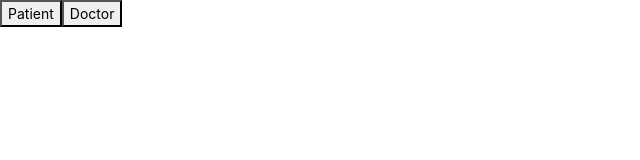
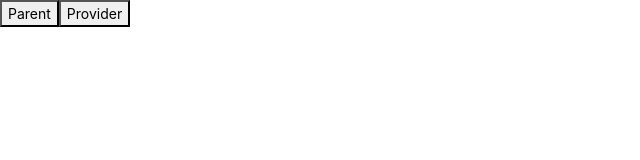
Before and after one commit to aaronw4/Immunization-Front-End, a React (Create React App) app in the folder immutrack/: page /login in a window 1280 px wide. Shown: the top 160 px of the page, without its empty margins (0-640 px from the left). Built offline with nearby package versions, Linux system fonts and the light colour scheme.

Commit message:
formik and redux working together - needs validation and styling

```diff
--- a/immutrack/src/components/login/Login.js
+++ b/immutrack/src/components/login/Login.js
@@ -1,12 +1,12 @@
 import React from "react";
+import { connect } from "react-redux";
 import { axiosWithAuth } from "../../utils/axiosWithAuth";
 import { Form, Field, withFormik } from "formik";
 import * as Yup from "yup";
 // import Header from '../base/Header'
 // import Footer from '../base/Footer'
 
-const Login = props => {
-  console.log(props);
+const Login = ({ user }) => {
   return (
     <div>
       {/* <Header /> */}
@@ -30,7 +30,7 @@ const Login = props => {
   );
 };
 
-export default withFormik({
+const HOCForm = withFormik({
   mapPropsToValues({ email, password }) {
     return {
       email: email || "",
@@ -41,18 +41,28 @@ export default withFormik({
     // email: Yup.string().required(),
     // password: Yup.string().required()
   }),
-  handleSubmit(values, { resetForm, history }) {
-    const user = localStorage.getItem("user");
+  handleSubmit(values, { resetForm, props }) {
     axiosWithAuth()
-      .post(`/auth/login/${user}`, values)
+      .post(`/auth/login/${props.user}`, values)
       .then(res => {
         console.log(res);
-        localStorage.setItem("token", res.data.token);
-        localStorage.removeItem("user");
+        // localStorage.setItem("token", res.data.token);
+        props.user === "parents"
+          ? props.history.push("/")
+          : props.history.push("/login");
       })
       .catch(err => {
         console.log(err);
         resetForm();
+        props.history.push("/user");
       });
   }
 })(Login);
+
+const mapStateToProps = state => ({
+  user: state.loginReducer.user
+});
+
+const LoginForm = connect(mapStateToProps)(HOCForm);
+
+export default LoginForm;
--- a/immutrack/src/components/login/LoginChoose.js
+++ b/immutrack/src/components/login/LoginChoose.js
@@ -1,29 +1,29 @@
 import React from "react";
-import { withRouter } from "react-router-dom";
+import { connect } from "react-redux";
+import { loginParent, loginProvider } from "../../actions/loginType";
 
-const LoginChoose = ({ history }) => {
-  const patient = e => {
+const LoginChoose = ({ history, loginParent, loginProvider }) => {
+  const parent = e => {
     e.preventDefault();
-    localStorage.setItem("user", "parents");
-    history.push("/login");
+    loginParent();
+    history.push("/parent-login");
   };
 
-  const doctor = e => {
+  const provider = e => {
     e.preventDefault();
-    localStorage.setItem("user", "providers");
-    history.push("/login");
+    loginProvider();
+    history.push("/provider-login");
   };
 
   return (
     <>
-      <button type="button" onClick={patient}>
-        Patient
-      </button>
-      <button type="button" onClick={doctor}>
-        Doctor
-      </button>
+      <button onClick={parent}>Parent</button>
+      <button onClick={provider}>Provider</button>
     </>
   );
 };
 
-export default withRouter(LoginChoose);
+export default connect(
+  null,
+  { loginParent, loginProvider }
+)(LoginChoose);
```
